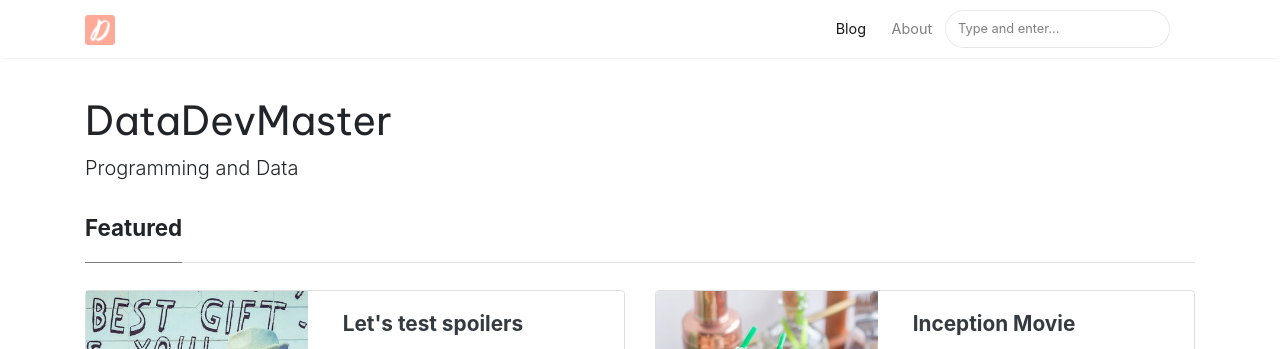
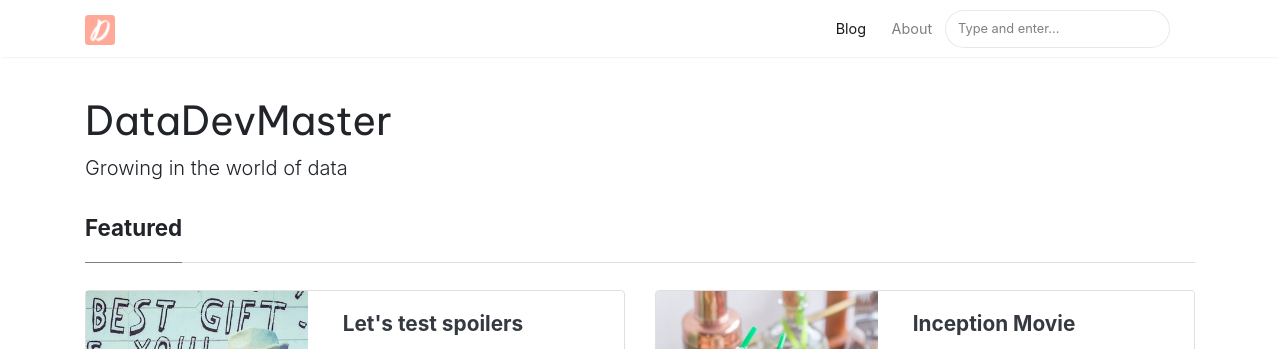
Before and after one commit to DataDevMaster/DataDevMaster.github.io, a Jekyll site: the page built from index.html, in a window 1280 px wide and 900 px high. Shown: the top 349 px of the window. Built offline with Jekyll 4.4.1, drawn with Linux system fonts in a browser that asks for light colours; nearby versions of some CDN libraries; the list of posts is cut into pages by our own code.

Commit message:
Change description and jumbotron image

```diff
--- a/_config.yml
+++ b/_config.yml
@@ -1,7 +1,7 @@
 # Site
 name: "DataDevMaster"
 title: "DataDevMaster"
-description: "Programming and Data"
+description: "Growing in the world of data"
 logo: 'assets/images/logo.png'
 favicon: 'assets/images/logo.png'
 baseurl: ''
```
Also changed, not shown: assets/images/jumbotron.jpg.
